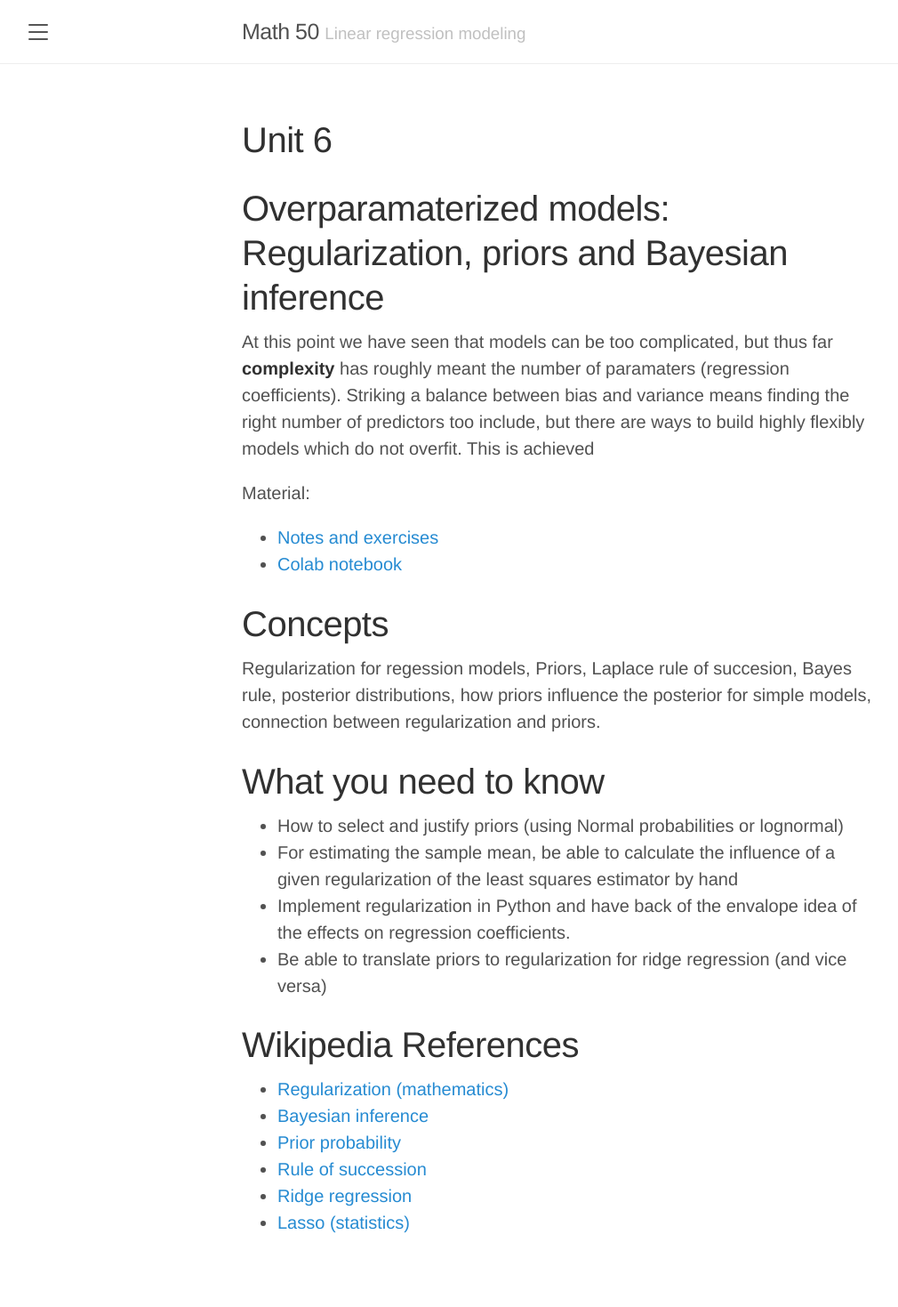
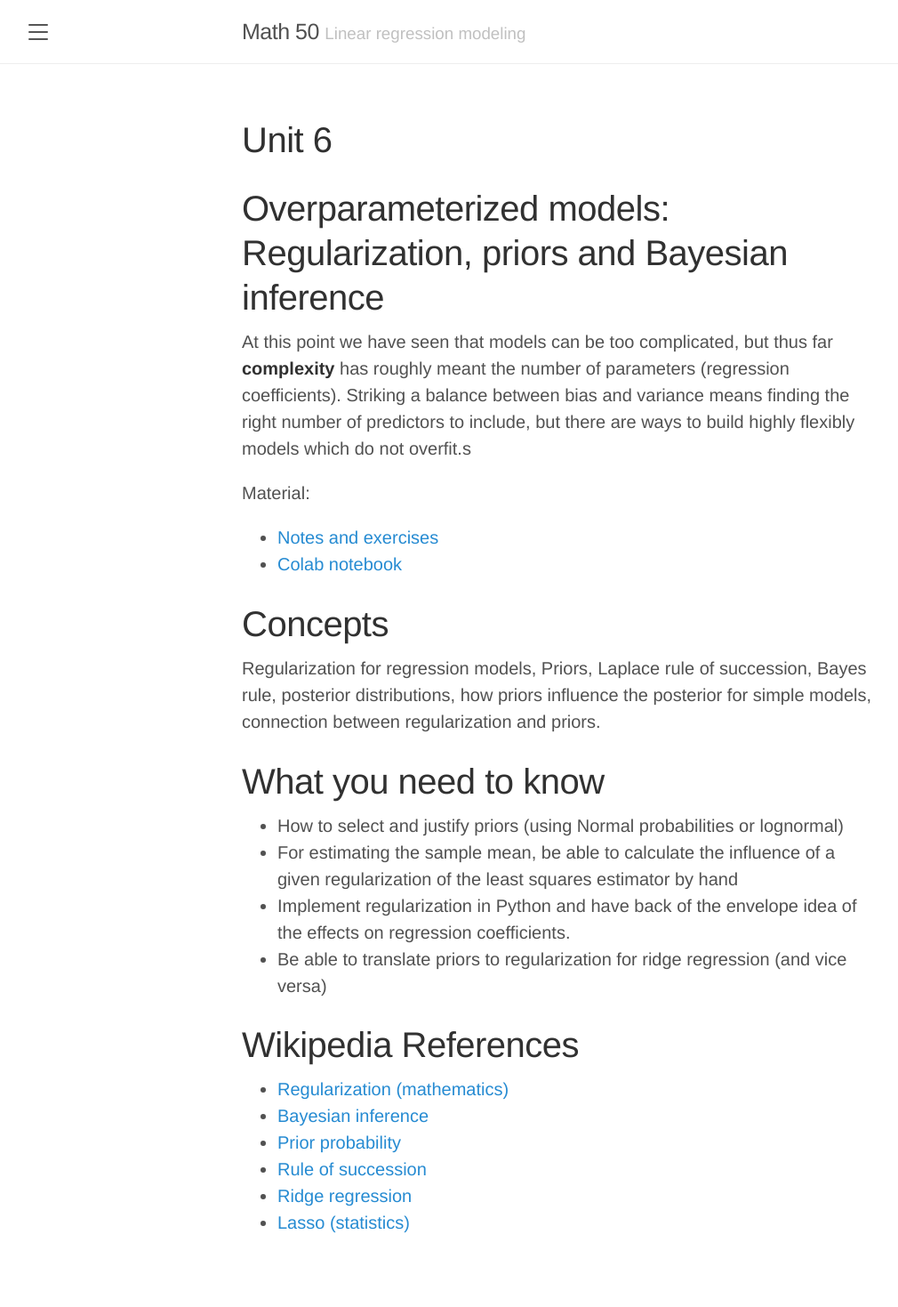
Before and after one commit to elevien/math50_2025, a Jekyll site: the page built from unit6.md, in a window 1280 px wide. Shown: the whole page at 89% size, without its empty margins (8-1018 px from the left). Built offline with Jekyll 4.4.1, drawn with Linux system fonts in a browser that asks for light colours.

Commit message:
unit{5,6}: typos

```diff
--- a/unit6.md
+++ b/unit6.md
@@ -6,21 +6,21 @@ bibliography:
 ---
 
 
-# Overparamaterized models: Regularization, priors and Bayesian inference
+# Overparameterized models: Regularization, priors and Bayesian inference
 
-At this point we have seen that models can be too complicated, but thus far **complexity** has roughly meant the number of paramaters (regression coefficients). Striking a balance between bias and variance means finding the right number of predictors too include, but there are ways to build highly flexibly models which do not overfit. This is achieved
+At this point we have seen that models can be too complicated, but thus far **complexity** has roughly meant the number of parameters (regression coefficients). Striking a balance between bias and variance means finding the right number of predictors to include, but there are ways to build highly flexibly models which do not overfit.s
 
 Material:
 - [Notes and exercises](/public/latex_notes/unit6/unit6.pdf)
 - [Colab notebook]()
 
 # Concepts
-Regularization for regession models, Priors, Laplace rule of succesion, Bayes rule, posterior distributions, how priors influence the posterior for simple models, connection between regularization and priors.
+Regularization for regression models, Priors, Laplace rule of succession, Bayes rule, posterior distributions, how priors influence the posterior for simple models, connection between regularization and priors.
 
 # What you need to know
 - How to select and justify priors (using Normal probabilities or lognormal)
 - For estimating the sample mean, be able to calculate the influence of a given regularization of the least squares estimator by hand
-- Implement regularization in Python and have back of the envalope idea of the effects on regression coefficients.
+- Implement regularization in Python and have back of the envelope idea of the effects on regression coefficients.
 - Be able to translate priors to regularization for ridge regression (and vice versa)
 
 
```
Also changed, not shown: unit5.md (+2 -2 lines).
